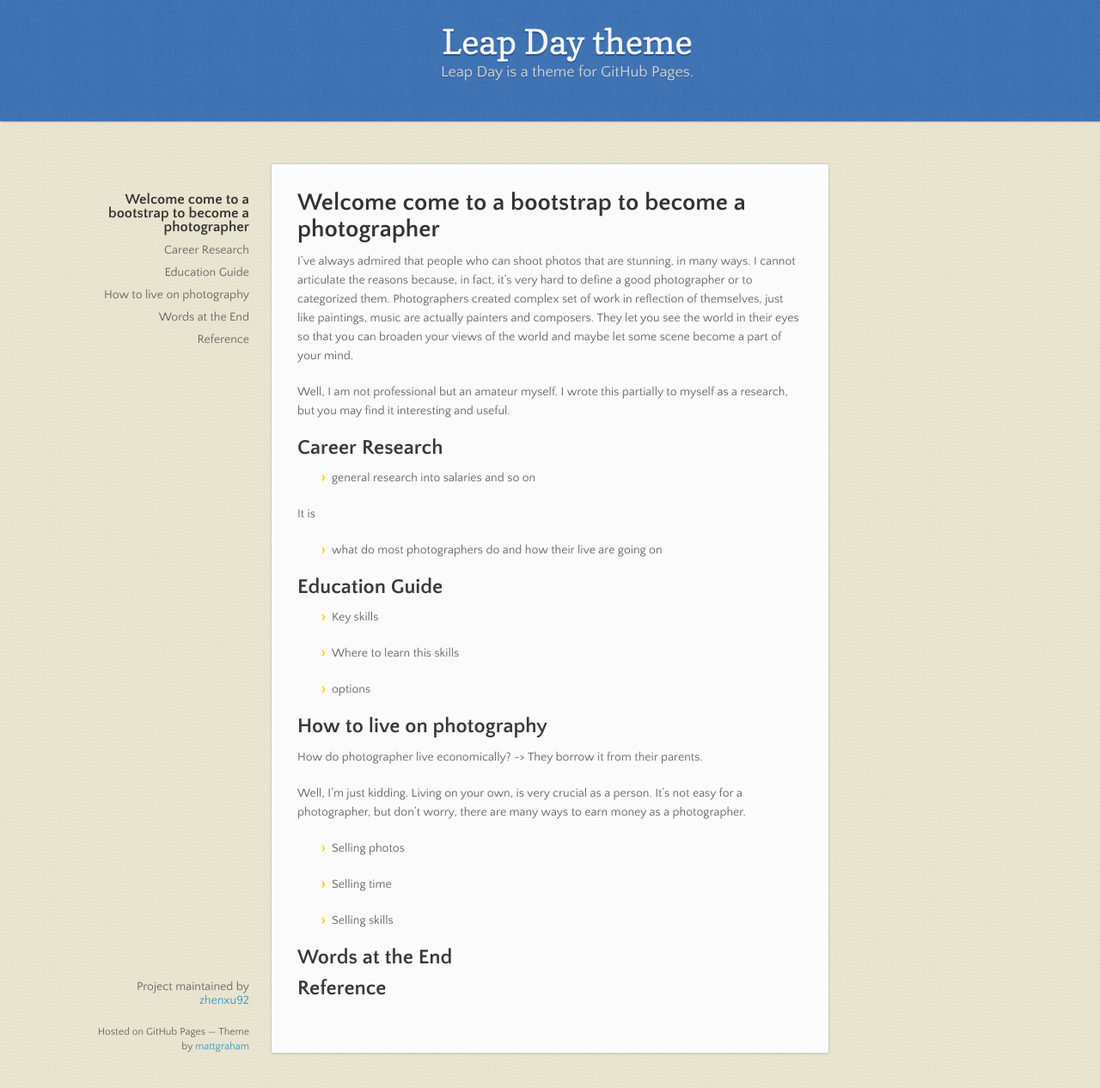
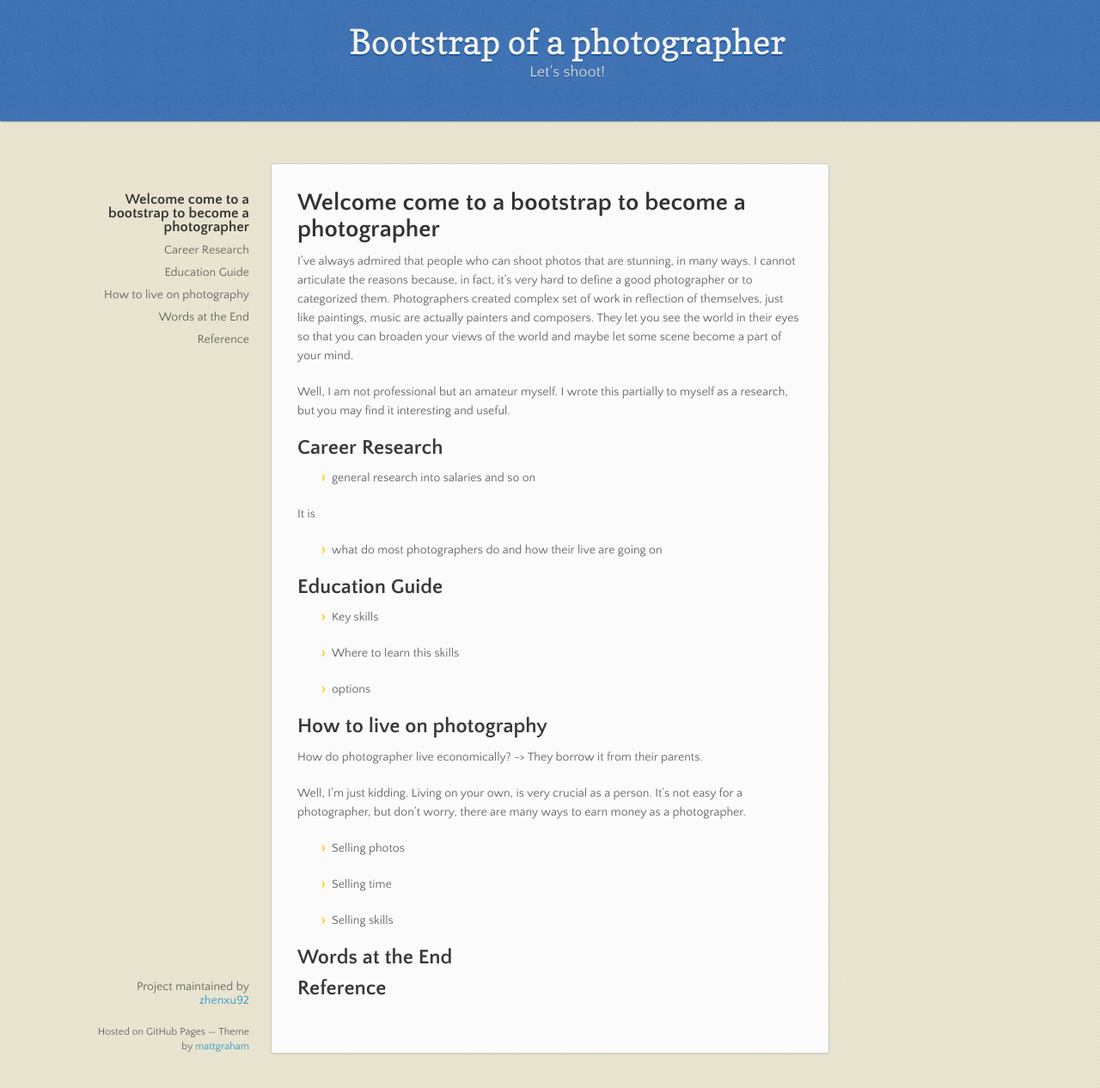
Before and after one commit to zhenxu92/BootstrapOfPhotographer, a Jekyll site: the page built from index.md, in a window 1280 px wide and 1266 px high. Shown: the whole window at 86% size. Built offline with Jekyll 4.4.1, drawn with Linux system fonts in a browser that asks for light colours; our own code applies the rules of GitHub Pages for plain Markdown files.

Commit message:
Update _config.yml

```diff
--- a/_config.yml
+++ b/_config.yml
@@ -1,5 +1,5 @@
-title: Leap Day theme
-description: Leap Day is a theme for GitHub Pages.
+title: Bootstrap of a photographer
+description: Let's shoot!
 show_downloads: true
 google_analytics:
 theme: jekyll-theme-leap-day
```
